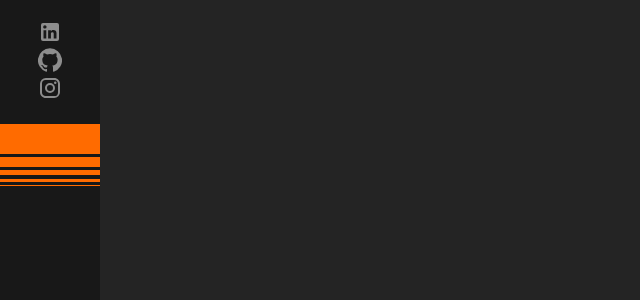
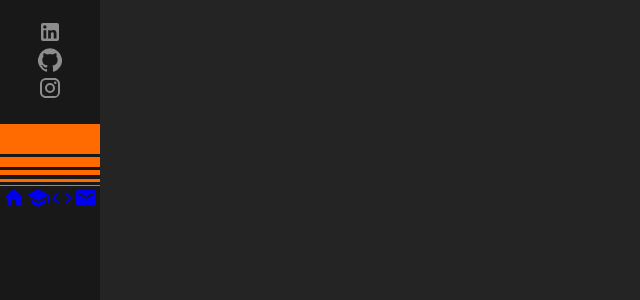
Before and after one commit to JhonatanGAlves/alves-portfolio, a React (Create React App) app: page / in a window 1280 px wide. Shown: the top 300 px of the page, without its empty margins (0-640 px from the left). Built offline with nearby package versions, Linux system fonts and the light colour scheme.

Commit message:
➕ title: nav-menu section created in Header component

```diff
--- a/src/components/Header/index.tsx
+++ b/src/components/Header/index.tsx
@@ -1,5 +1,13 @@
 import { Container } from './styles'
-import { LinkedIn, GitHub, Instagram } from '@material-ui/icons'
+import {
+  LinkedIn,
+  GitHub,
+  Instagram,
+  HomeRounded,
+  SchoolRounded,
+  CodeRounded,
+  EmailRounded
+} from '@material-ui/icons'
 
 export const Header = () => {
   return (
@@ -17,6 +25,12 @@ export const Header = () => {
         <div className="line-4"></div>
         <div className="line-5"></div>
       </div>
+      <div className="nav-menu">
+        <a className="active" href="#"><HomeRounded /></a>
+        <a href="#skills-experience"><SchoolRounded /></a>
+        <a href="#projects"><CodeRounded /></a>
+        <a href="#contact"><EmailRounded /></a>
+      </div>
     </Container>
   )
 }
```
